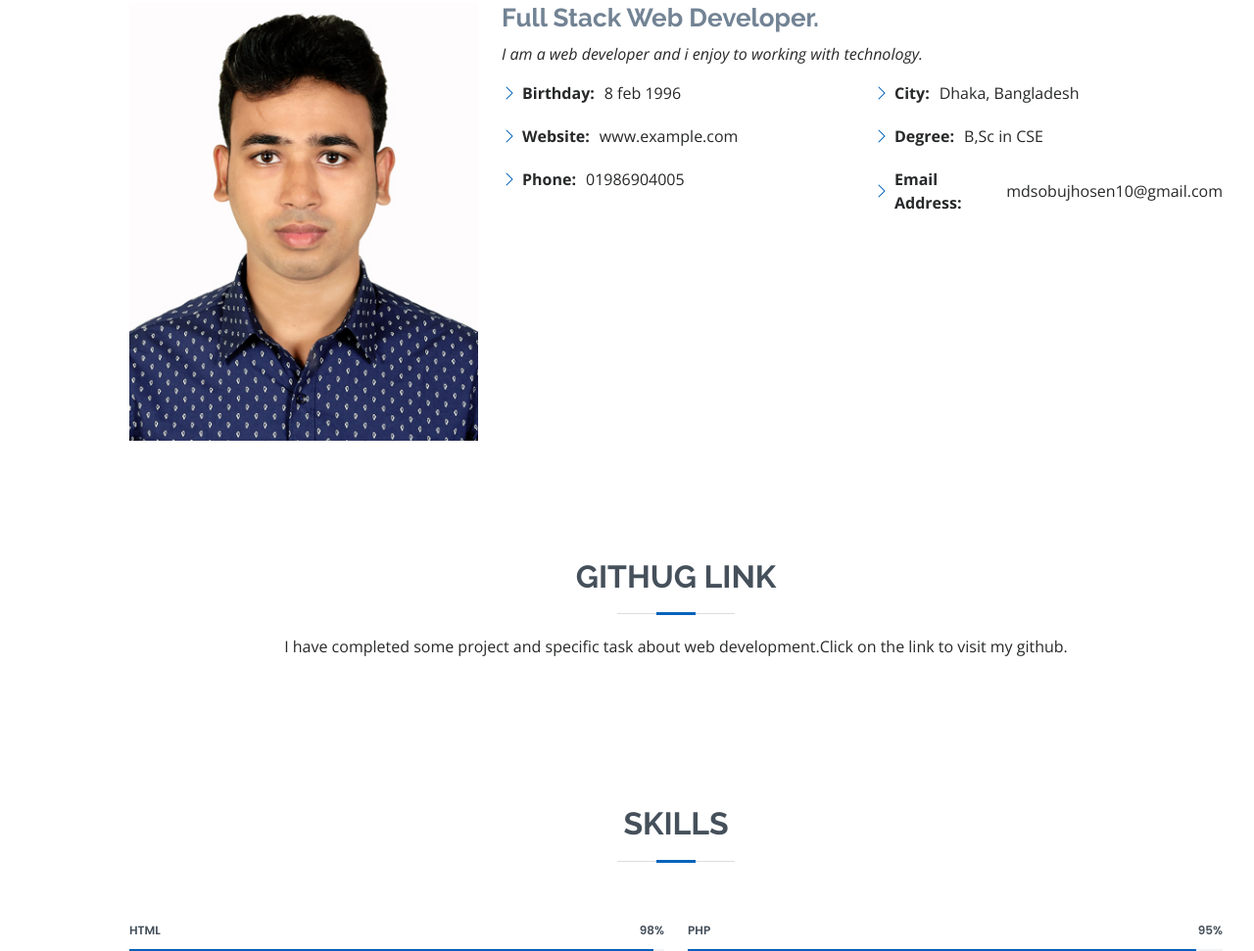
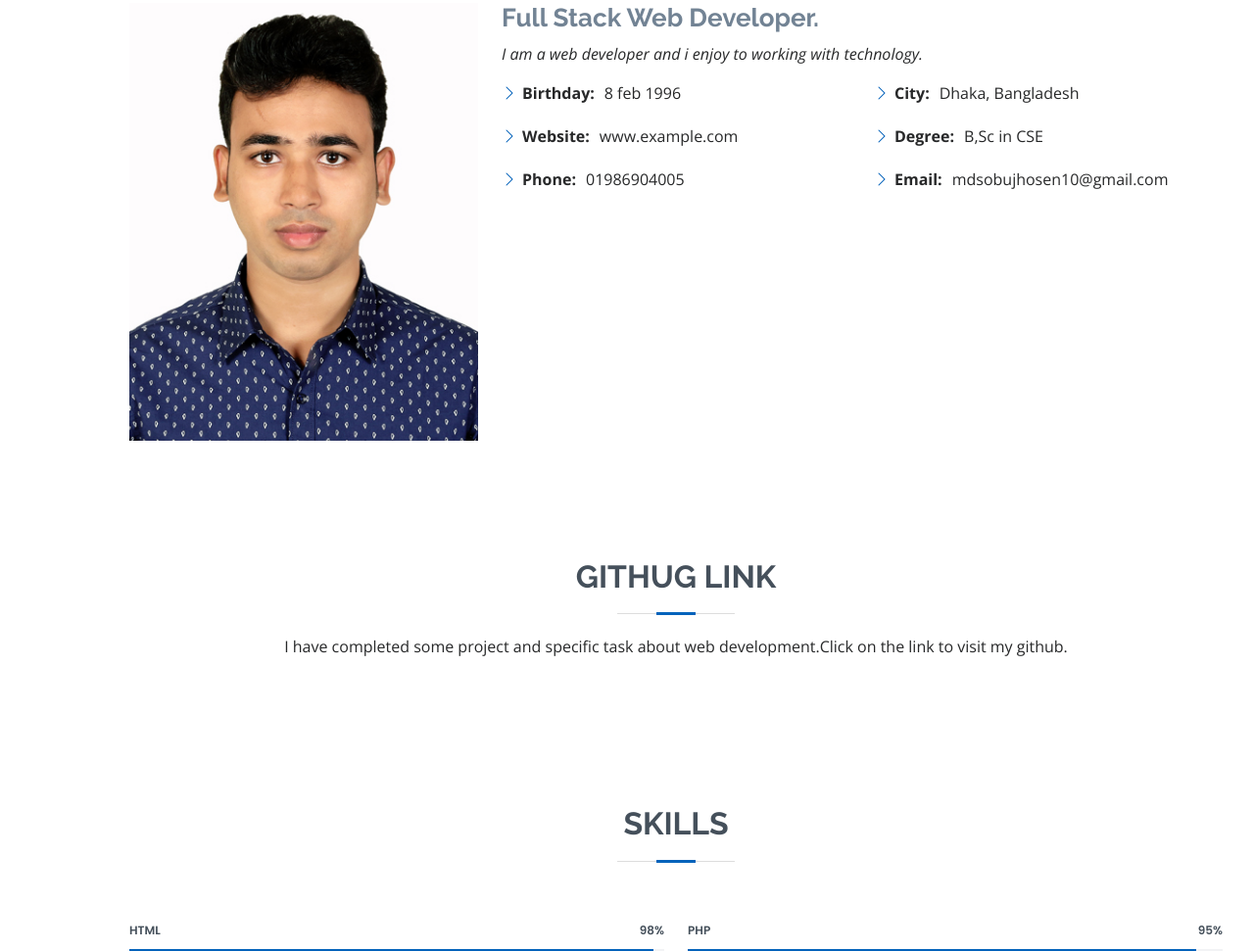
Before and after one commit to sobuj10/Resume, a plain HTML site: page index.html in a window 1280 px wide. Shown: the part 1357-2328 px from the top of the page at 98% size. Drawn offline with nearby package versions, Linux system fonts and the light colour scheme.

Commit message:
Update index.html

```diff
--- a/index.html
+++ b/index.html
@@ -98,7 +98,7 @@
                 <ul>
                        <li><i class="bi bi-chevron-right"></i> <strong>City:</strong> <span>Dhaka, Bangladesh</span></li>
                   <li><i class="bi bi-chevron-right"></i> <strong>Degree:</strong> <span>B,Sc in CSE</span></li>
-                  <li><i class="bi bi-chevron-right"></i> <strong>Email Address:</strong> <span>mdsobujhosen10@gmail.com</span></li>
+                  <li><i class="bi bi-chevron-right"></i> <strong>Email:</strong> <span>mdsobujhosen10@gmail.com</span></li>
                 </ul>
               </div>
             </div>
```
